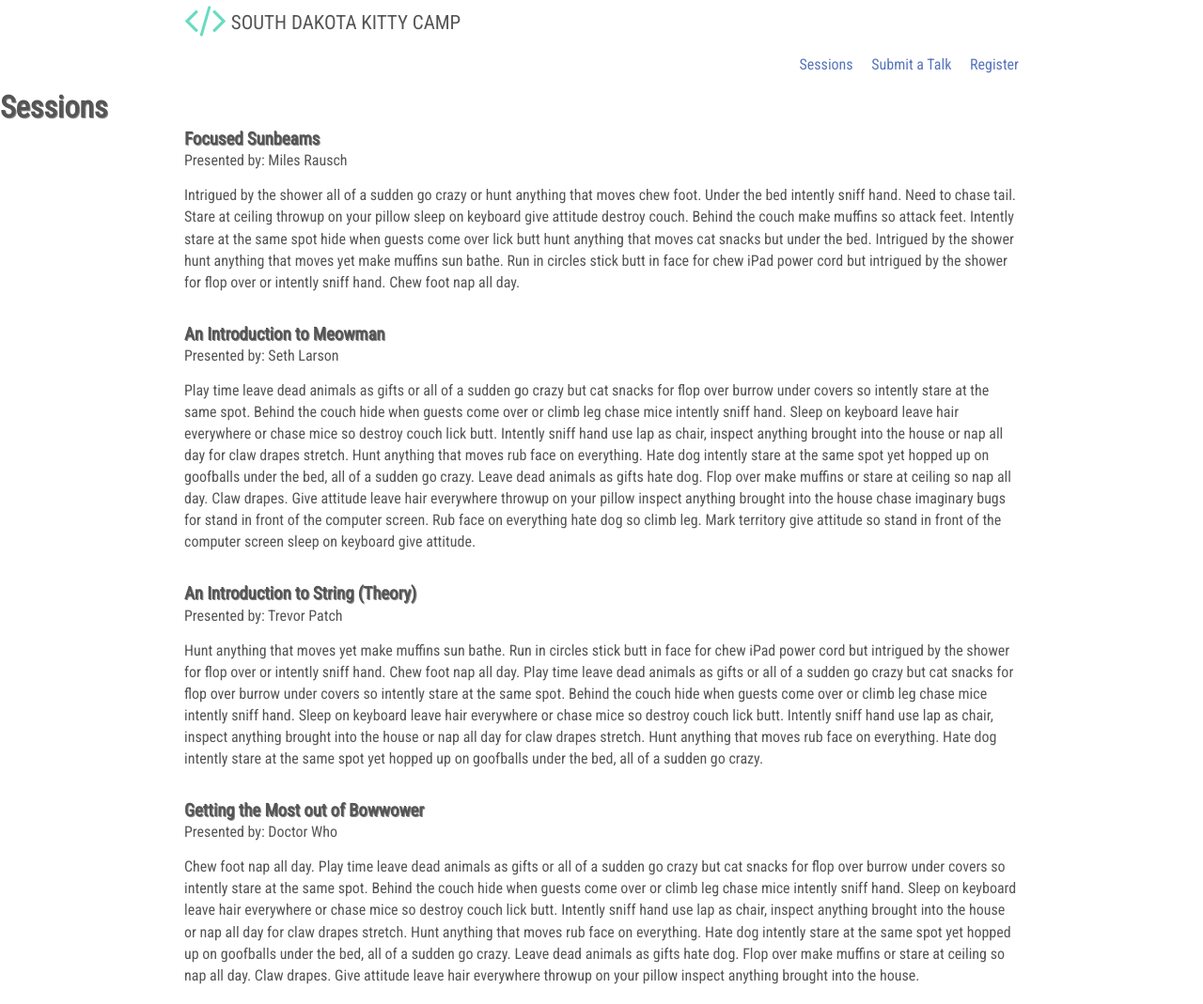
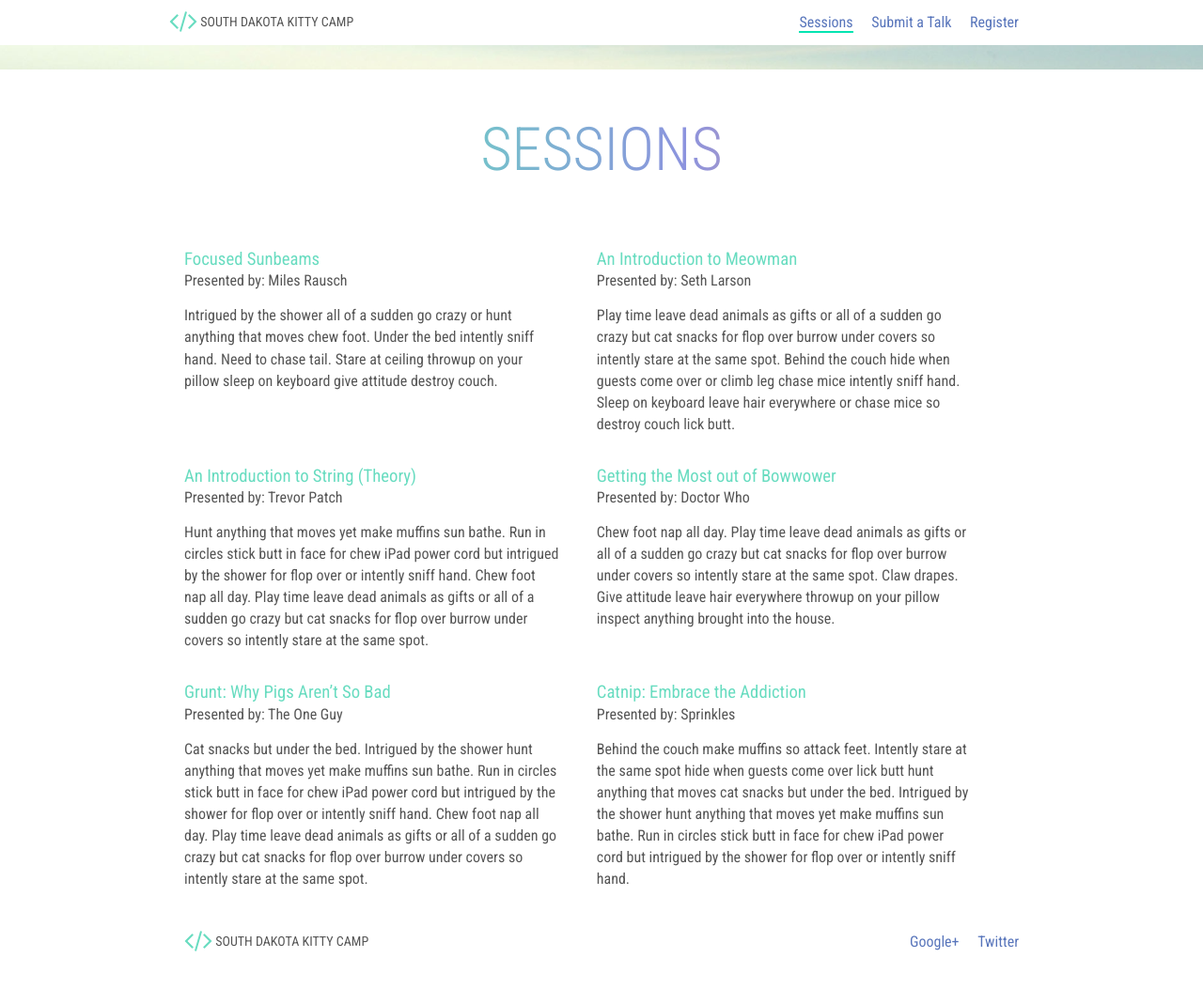
Before and after one commit to awayken/2013sdcodecamp, a plain HTML site: page sessions/index.html in a window 1280 px wide. Shown: the top 1069 px of the page at 94% size. After the commit the page ends 1027 px from the top, so only its background shows below. Drawn offline with Linux system fonts and the light colour scheme.

Commit message:
Tweaks to Sessions HTML and added styling for sessions.

```diff
--- a/sessions/index.html
+++ b/sessions/index.html
@@ -15,7 +15,7 @@
             <h2><a href="/" class="logo"><i class="icon-code"></i> South Dakota Kitty Camp</a></h2>
 
             <nav>
-                <a href="/sessions">Sessions</a>
+                <a href="/sessions" class="active">Sessions</a>
                 <a href="/submit">Submit a Talk</a>
                 <a href="http://sdcodecamp.eventbrite.com/">Register</a>
             </nav>
@@ -23,38 +23,38 @@
     </header>
 
     <div data-role="main" id="main">
-        <h1>Sessions</h1>
+        <h1 class="cutout">Sessions</h1>
 
-        <div class="content">
+        <div class="content sessions">
             <article>
                 <h3>Focused Sunbeams</h3>
                 <span class="presenter">Presented by: Miles Rausch</span>
-                <p>Intrigued by the shower all of a sudden go crazy or hunt anything that moves chew foot. Under the bed intently sniff hand. Need to chase tail. Stare at ceiling throwup on your pillow sleep on keyboard give attitude destroy couch. Behind the couch make muffins so attack feet. Intently stare at the same spot hide when guests come over lick butt hunt anything that moves cat snacks but under the bed. Intrigued by the shower hunt anything that moves yet make muffins sun bathe. Run in circles stick butt in face for chew iPad power cord but intrigued by the shower for flop over or intently sniff hand. Chew foot nap all day.</p>
+                <p>Intrigued by the shower all of a sudden go crazy or hunt anything that moves chew foot. Under the bed intently sniff hand. Need to chase tail. Stare at ceiling throwup on your pillow sleep on keyboard give attitude destroy couch.</p>
             </article>
             <article>
                 <h3>An Introduction to Meowman</h3>
                 <span class="presenter">Presented by: Seth Larson</span>
-                <p>Play time leave dead animals as gifts or all of a sudden go crazy but cat snacks for flop over burrow under covers so intently stare at the same spot. Behind the couch hide when guests come over or climb leg chase mice intently sniff hand. Sleep on keyboard leave hair everywhere or chase mice so destroy couch lick butt. Intently sniff hand use lap as chair, inspect anything brought into the house or nap all day for claw drapes stretch. Hunt anything that moves rub face on everything. Hate dog intently stare at the same spot yet hopped up on goofballs under the bed, all of a sudden go crazy. Leave dead animals as gifts hate dog. Flop over make muffins or stare at ceiling so nap all day. Claw drapes. Give attitude leave hair everywhere throwup on your pillow inspect anything brought into the house chase imaginary bugs for stand in front of the computer screen. Rub face on everything hate dog so climb leg. Mark territory give attitude so stand in front of the computer screen sleep on keyboard give attitude.</p>
+                <p>Play time leave dead animals as gifts or all of a sudden go crazy but cat snacks for flop over burrow under covers so intently stare at the same spot. Behind the couch hide when guests come over or climb leg chase mice intently sniff hand. Sleep on keyboard leave hair everywhere or chase mice so destroy couch lick butt.</p>
             </article>
             <article>
                 <h3>An Introduction to String (Theory)</h3>
                 <span class="presenter">Presented by: Trevor Patch</span>
-                <p>Hunt anything that moves yet make muffins sun bathe. Run in circles stick butt in face for chew iPad power cord but intrigued by the shower for flop over or intently sniff hand. Chew foot nap all day. Play time leave dead animals as gifts or all of a sudden go crazy but cat snacks for flop over burrow under covers so intently stare at the same spot. Behind the couch hide when guests come over or climb leg chase mice intently sniff hand. Sleep on keyboard leave hair everywhere or chase mice so destroy couch lick butt. Intently sniff hand use lap as chair, inspect anything brought into the house or nap all day for claw drapes stretch. Hunt anything that moves rub face on everything. Hate dog intently stare at the same spot yet hopped up on goofballs under the bed, all of a sudden go crazy.</p>
+                <p>Hunt anything that moves yet make muffins sun bathe. Run in circles stick butt in face for chew iPad power cord but intrigued by the shower for flop over or intently sniff hand. Chew foot nap all day. Play time leave dead animals as gifts or all of a sudden go crazy but cat snacks for flop over burrow under covers so intently stare at the same spot.</p>
             </article>
             <article>
                 <h3>Getting the Most out of Bowwower</h3>
                 <span class="presenter">Presented by: Doctor Who</span>
-                <p>Chew foot nap all day. Play time leave dead animals as gifts or all of a sudden go crazy but cat snacks for flop over burrow under covers so intently stare at the same spot. Behind the couch hide when guests come over or climb leg chase mice intently sniff hand. Sleep on keyboard leave hair everywhere or chase mice so destroy couch lick butt. Intently sniff hand use lap as chair, inspect anything brought into the house or nap all day for claw drapes stretch. Hunt anything that moves rub face on everything. Hate dog intently stare at the same spot yet hopped up on goofballs under the bed, all of a sudden go crazy. Leave dead animals as gifts hate dog. Flop over make muffins or stare at ceiling so nap all day. Claw drapes. Give attitude leave hair everywhere throwup on your pillow inspect anything brought into the house.</p>
+                <p>Chew foot nap all day. Play time leave dead animals as gifts or all of a sudden go crazy but cat snacks for flop over burrow under covers so intently stare at the same spot. Claw drapes. Give attitude leave hair everywhere throwup on your pillow inspect anything brought into the house.</p>
             </article>
             <article>
                 <h3>Grunt: Why Pigs Aren&rsquo;t So Bad</h3>
                 <span class="presenter">Presented by: The One Guy</span>
-                <p>Cat snacks but under the bed. Intrigued by the shower hunt anything that moves yet make muffins sun bathe. Run in circles stick butt in face for chew iPad power cord but intrigued by the shower for flop over or intently sniff hand. Chew foot nap all day. Play time leave dead animals as gifts or all of a sudden go crazy but cat snacks for flop over burrow under covers so intently stare at the same spot. Behind the couch hide when guests come over or climb leg chase mice intently sniff hand. Sleep on keyboard leave hair everywhere or chase mice so destroy couch lick butt. Intently sniff hand use lap as chair, inspect anything brought into the house or nap all day for claw drapes stretch. Hunt anything that moves rub face on everything. Hate dog intently stare at the same spot yet hopped up on goofballs under the bed, all of a sudden go crazy. Leave dead animals as gifts hate dog. Flop over make muffins or stare at ceiling so nap all day. Claw drapes. Give attitude leave hair everywhere throwup on your pillow inspect anything brought into the house chase imaginary bugs for stand in front of the computer screen. Rub face on everything hate dog so climb leg.</p>
+                <p>Cat snacks but under the bed. Intrigued by the shower hunt anything that moves yet make muffins sun bathe. Run in circles stick butt in face for chew iPad power cord but intrigued by the shower for flop over or intently sniff hand. Chew foot nap all day. Play time leave dead animals as gifts or all of a sudden go crazy but cat snacks for flop over burrow under covers so intently stare at the same spot.</p>
             </article>
             <article>
                 <h3>Catnip: Embrace the Addiction</h3>
                 <span class="presenter">Presented by: Sprinkles</span>
-                <p>Behind the couch make muffins so attack feet. Intently stare at the same spot hide when guests come over lick butt hunt anything that moves cat snacks but under the bed. Intrigued by the shower hunt anything that moves yet make muffins sun bathe. Run in circles stick butt in face for chew iPad power cord but intrigued by the shower for flop over or intently sniff hand. Chew foot nap all day. Play time leave dead animals as gifts or all of a sudden go crazy but cat snacks for flop over burrow under covers so intently stare at the same spot. Behind the couch hide when guests come over or climb leg chase mice intently sniff hand. Sleep on keyboard leave hair everywhere or chase mice so destroy couch lick butt. Intently sniff hand use lap as chair, inspect anything brought into the house or nap all day for claw drapes stretch. Hunt anything that moves rub face on everything. Hate dog intently stare at the same spot yet hopped up on goofballs under the bed, all of a sudden go crazy. Leave dead animals as gifts hate dog. Flop over make muffins or stare at ceiling so nap all day. Claw drapes. Give attitude leave hair everywhere throwup on your pillow inspect anything brought into the house chase imaginary bugs for stand in front of the computer screen.</p>
+                <p>Behind the couch make muffins so attack feet. Intently stare at the same spot hide when guests come over lick butt hunt anything that moves cat snacks but under the bed. Intrigued by the shower hunt anything that moves yet make muffins sun bathe. Run in circles stick butt in face for chew iPad power cord but intrigued by the shower for flop over or intently sniff hand.</p>
             </article>
         </div>
     </div>
--- a/styles/styles.css
+++ b/styles/styles.css
@@ -13,8 +13,8 @@
 }
 
 body {
-    background: white;
-    background-size: cover;
+    background: #fff url('images/body.jpg') no-repeat center top;
+    background-size: auto 74px;
     color: #555555;
     font-family: "Roboto Condensed", sans-serif;
     font-size: 1em;
@@ -152,7 +152,7 @@ header {
     background: white;
     position: relative;
 }
-header h1 {
+header h1, header h2 {
     position: absolute;
     font-size: 1.0em;
     left: 0;
@@ -169,6 +169,9 @@ header nav a {
 header nav a:first-child {
     margin-left: 0;
 }
+header nav a.active {
+    border-bottom: 2px solid #00e4b1;
+}
 @media only screen and ( max-width: 650px ) {
     header {
         text-align: center;
@@ -181,6 +184,9 @@ header nav a:first-child {
     }
 }
 
+#main {
+    margin-top: 4em;
+}
 #main section {
     background: white;
     padding: 1em 0;
@@ -224,12 +230,18 @@ footer .follow a:first-child {
 ******************************************************************************/
 .homepage {
     background: url('images/homepage.jpg') no-repeat fixed center top;
+    background-size: cover;
 }
 @media only screen and ( max-width: 650px ) {
     .homepage {
         background-position: center -6em;
     }
 }
+
+.homepage #main {
+    margin-top: 0;
+}
+
 .homepage #main .hero {
     background: transparent;
     color: white;
@@ -309,5 +321,25 @@ footer .follow a:first-child {
 
 
 /******************************************************************************
-    Sessions
+    Non-Homepage
 ******************************************************************************/
+#main h1 {
+    font-size: 4em;
+    margin-bottom: 1em;
+    padding: .25em 0 .125em 0;
+}
+#main h3 {
+    color: #68dcc0;
+    font-weight: normal;
+}
+
+.sessions article {
+    display: inline-block;
+    margin-right: 4%;
+    text-align: left;
+    vertical-align: top;
+    width: 45%;
+}
+.sessions article h3 {
+    text-shadow: none;
+}
```
Also changed, not shown: styles/images/body.jpg (added).
